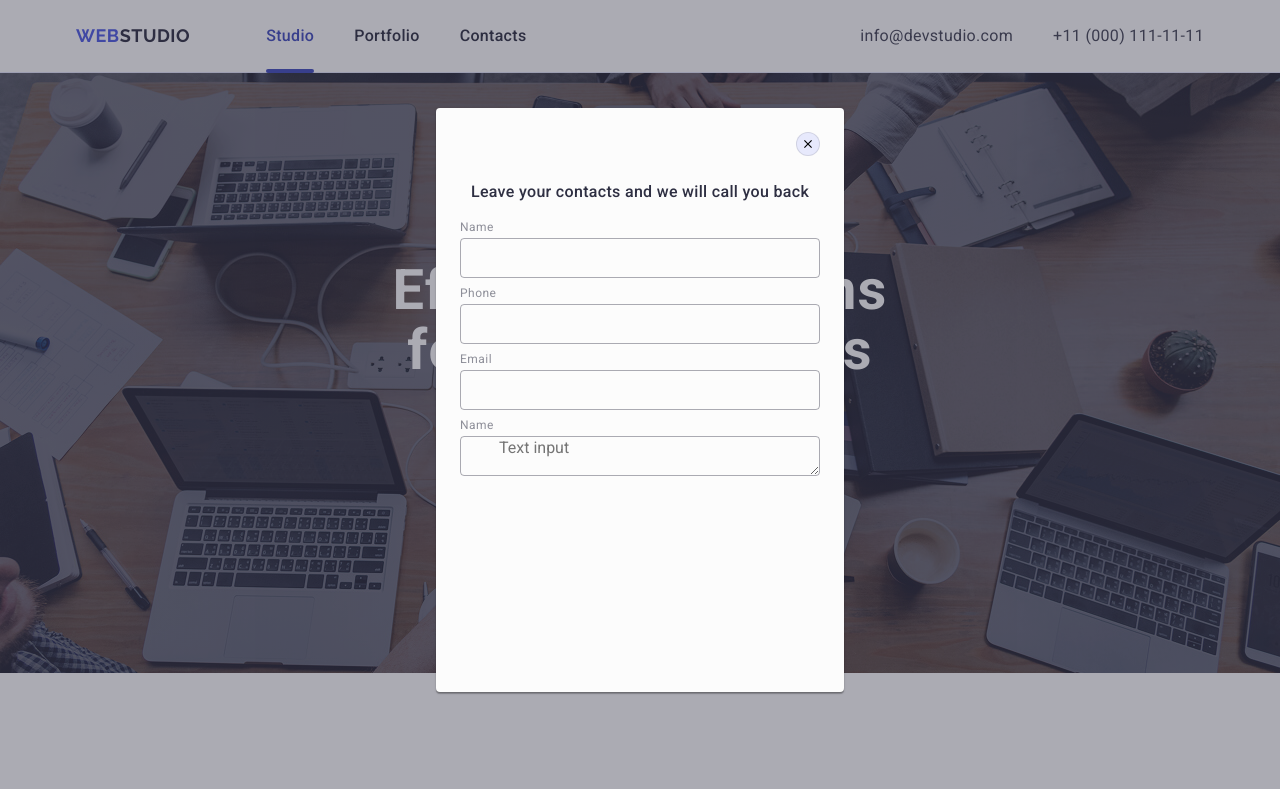
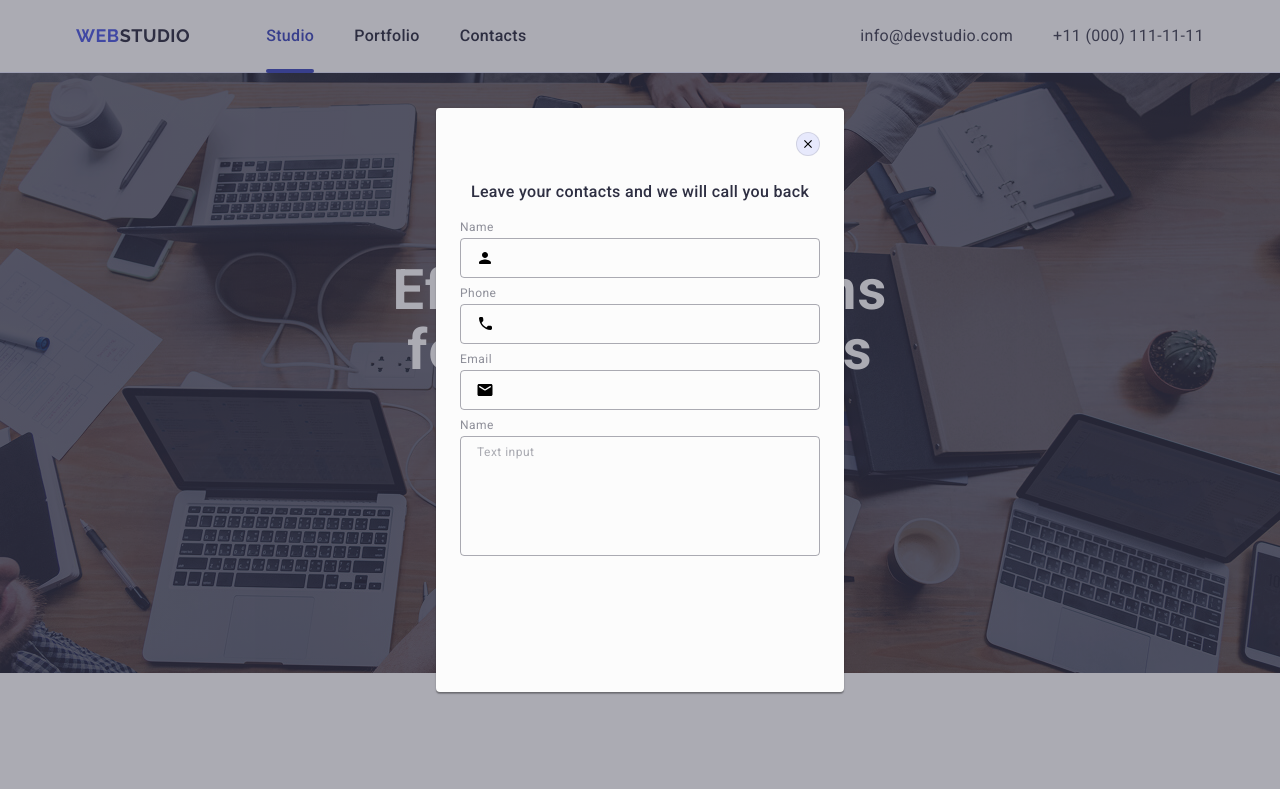
Before and after one commit to yehydny/goit-markup-hw-05, a plain HTML site: page index.html in a window 1280 px wide. Shown: the top 789 px of the page. Drawn offline with nearby package versions, Linux system fonts and the light colour scheme.

Commit message:
add more styles

```diff
--- a/css/styles.css
+++ b/css/styles.css
@@ -761,7 +761,6 @@ p {
 }
 
 .form_container {
-  position: relative;
   margin-bottom: 8px;
 }
 
@@ -773,3 +772,33 @@ p {
   background-color: transparent;
   padding-left: 38px;
 }
+
+.form_container_input_textarea {
+  width: 100%;
+  height: 120px;
+  border: 1px solid rgba(46, 47, 66, 0.4);
+  border-radius: 4px;
+  background-color: transparent;
+  padding-left: 16px;
+  padding-top: 8px;
+  resize: none;
+}
+
+.form_container_input_textarea::placeholder {
+  font-weight: 400;
+  font-size: 12px;
+  line-height: 1.16667;
+  letter-spacing: 0.04em;
+  color: var(--navy-blue-modal);
+}
+
+.form_input_area {
+  position: relative;
+}
+
+.form_icon {
+  position: absolute;
+  left: 16px;
+  top: 50%;
+  transform: translateY(-50%);
+}
--- a/index.html
+++ b/index.html
@@ -539,6 +539,9 @@
           <div class="form_container">
             <label for="user-name" class="form_container_label">Name</label>
             <div class="form_input_area">
+              <svg class="form_icon" width="18" height="24">
+                <use href="./images/icons.svg#icon-icon_person"></use>
+              </svg>
               <input
                 type="text"
                 name="user-name"
@@ -550,6 +553,9 @@
           <div class="form_container">
             <label for="form_phone" class="form_container_label">Phone</label>
             <div class="form_input_area">
+              <svg class="form_icon" width="18" height="24">
+                <use href="./images/icons.svg#icon-icon_phone"></use>
+              </svg>
               <input
                 type="text"
                 name="name"
@@ -561,6 +567,9 @@
           <div class="form_container">
             <label for="form_email" class="form_container_label">Email</label>
             <div class="form_input_area">
+              <svg class="form_icon" width="18" height="24">
+                <use href="./images/icons.svg#icon-icon_email"></use>
+              </svg>
               <input
                 type="text"
                 name="name"
@@ -575,7 +584,7 @@
               name="comment"
               id="form_comment"
               placeholder="Text input"
-              class="form_container_input"
+              class="form_container_input_textarea"
             ></textarea>
           </div>
         </form>
```
